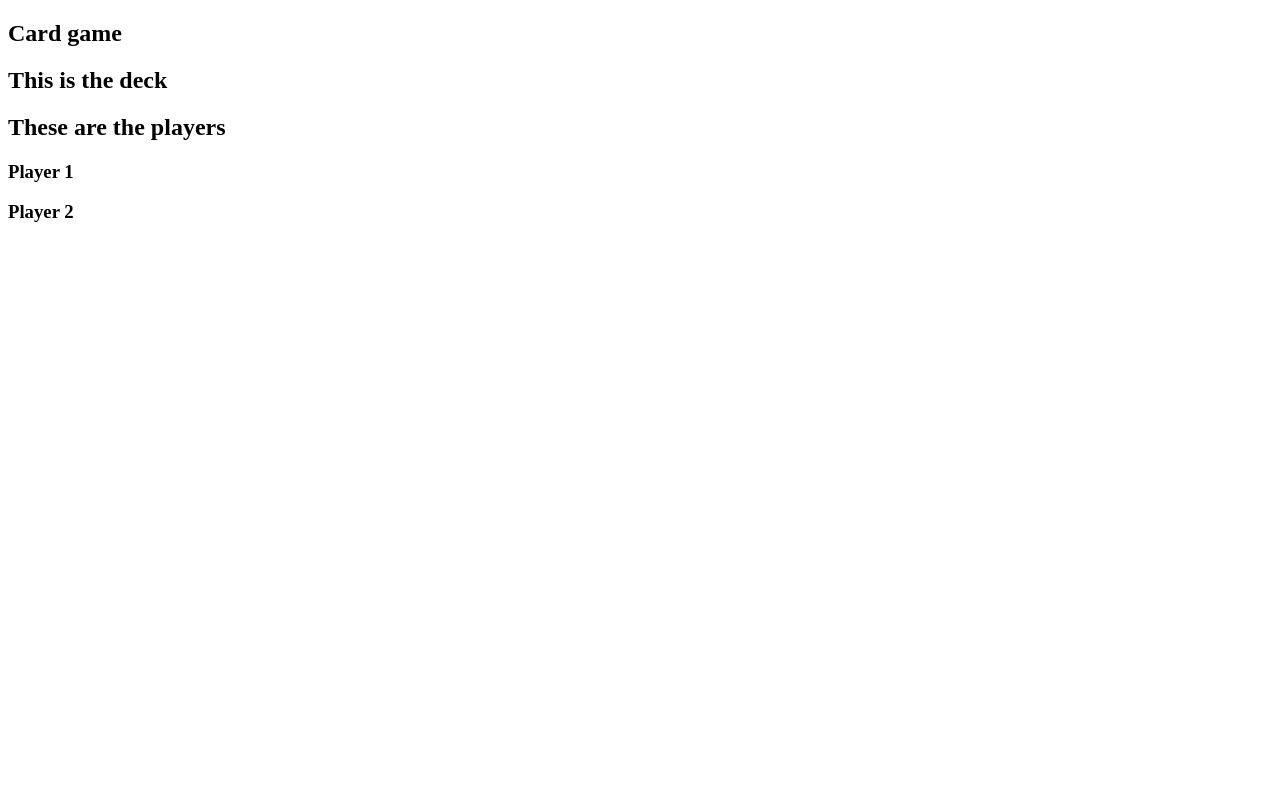
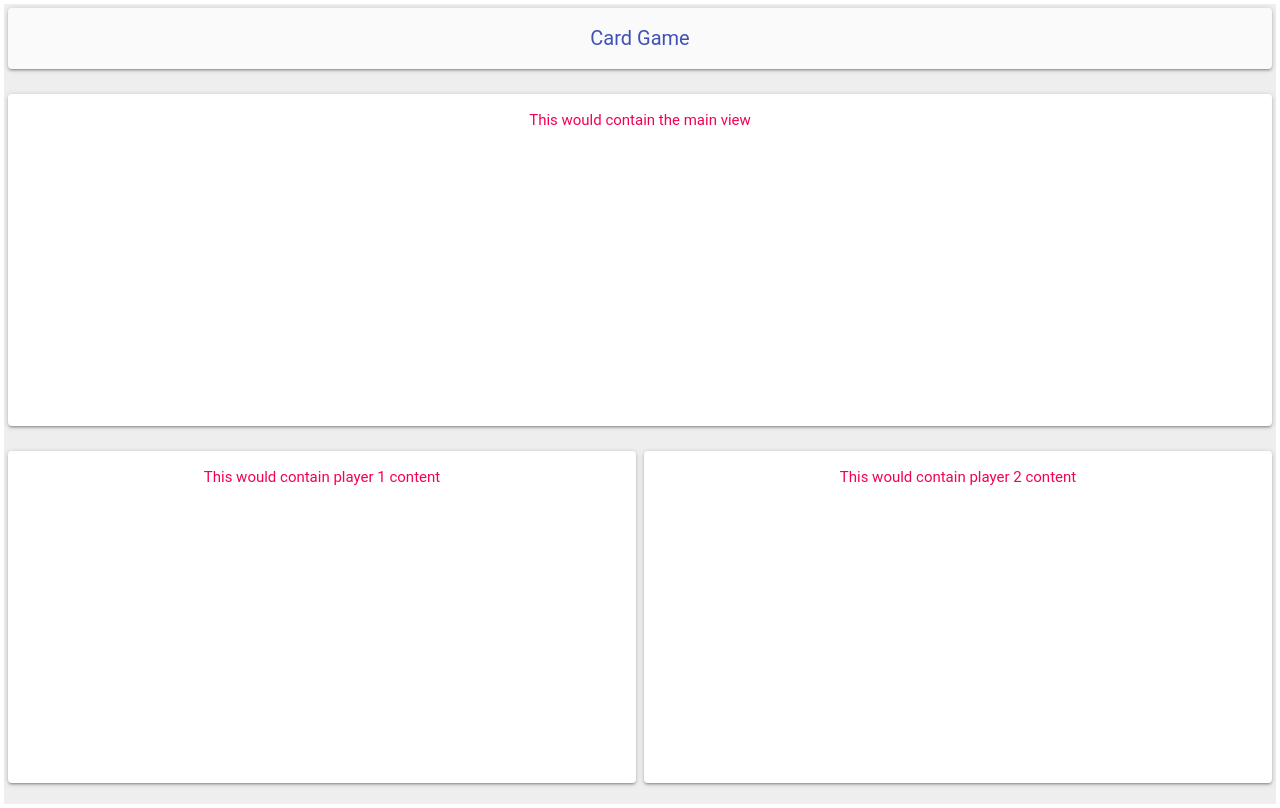
Before and after one commit to jhodgson91/cardgame, a React (Create React App) app: page / in a window 1280 px wide. Built offline with nearby package versions, Linux system fonts and the light colour scheme; the HTML template or start-up script is replaced by a standard one.

Commit message:
Built out a grid in Material UI

```diff
--- a/package.json
+++ b/package.json
@@ -3,6 +3,8 @@
   "version": "0.1.0",
   "private": true,
   "dependencies": {
+    "@material-ui/core": "^3.6.2",
+    "@material-ui/styles": "^3.0.0-alpha.3",
     "foundation-sites": "^6.5.1",
     "jquery": "^3.3.1",
     "react": "^16.6.3",
--- a/src/Components/App.js
+++ b/src/Components/App.js
@@ -1,65 +1,77 @@
 import React, { Component } from 'react';
-//THis doesn't appear to work at all
-import jquery from 'jquery';
-window.$ = window.jQuery = jquery;
-require('foundation-sites');
+import { Grid, Paper, Typography } from '@material-ui/core'
+import { withStyles } from '@material-ui/core/styles'
 
-// This is what it could look like with less rubbish colours and designs: https://whip-waiter.glitch.me
+const styles = theme => ({
+  root: {
+    flexGrow: 1,
+    backgroundColor: '#eeeeee',
+    height: 800
+  },
+  header: {
+    backgroundColor: theme.palette.background.default,
+    color: theme.palette.primary.main,
+    padding: theme.spacing.unit * 2,
+    textAlign: 'center'
+  },
+
+  section: {
+    backgroundColor: theme.palette.background.paper,
+    padding: theme.spacing.unit * 2,
+    textAlign: 'center',
+    color: theme.palette.secondary.main,
+    height: 300
+  },
+
+  // Text
+  title: {
+    fontSize: 20,
+    color: theme.palette.primary.main
+  },
+
+  subtitle: {
+    fontSize: 15,
+    color: theme.palette.secondary.main
+  }
+});
+
 class App extends Component {
+
   render() {
+    const { classes } = this.props
+
     return (
-      <div className="grid-x">
-        <header className="cell">
 
-          <section id="hero">
-            <div className="grid-container">
-              <div className="grid-x grid-padding-x align-center">
-                <div className="small-12">
-                  <h1>Card game</h1>
-                </div>
-              </div>
-            </div>
-          </section>
+          <Grid container justify="center" alignItems='flex-start' spacing={8} className={classes.root}>
 
-          <section id="deck">
-            <div className="grid-container">
-              <div className="grid-x grid-padding-x align-center">
-                <div className="small-12">
-                  <h2>This is the deck</h2>
-                </div>
-              </div>
-            </div>
-          </section>
+            <Grid item xs={12}>
+              <Paper className={classes.header}>
+                <Typography className={classes.title}>Card Game</Typography>
+              </Paper>
+            </Grid>
 
-        </header>
+            <Grid item xs={12} >
+              <Paper className={classes.section}>
+                <Typography className={classes.subtitle}>This would contain the main view</Typography>
+              </Paper>
+            </Grid>
 
-        <main className="cell">
+            <Grid item xs={6}>
+              <Paper className={classes.section}>
+                <Typography className={classes.subtitle}>This would contain player 1 content</Typography>
+              </Paper>
+            </Grid>
 
-          <section id="players">
-            <div className="grid-container">
-              <div className="grid-x grid-padding-x align-center">
-                <div className="small-12">
-                  <h2>These are the players</h2>
-                  <div className="grid-x grid-padding-x">
+            <Grid item xs={6}>
+              <Paper className={classes.section}>
+                <Typography className={classes.subtitle}>This would contain player 2 content</Typography>
+              </Paper>
+            </Grid>
 
-                      <div id="player"className="cell small-6">
-                        <h3>Player 1</h3>
-                      </div>
+          </Grid>
 
-                      <div id="ai" className="cell small-6">
-                        <h3>Player 2</h3>
-                      </div>
-
-                  </div>
-                </div>
-              </div>
-            </div>
-          </section>
-
-        </main>
-      </div>
     );
   }
 }
 
-export default App;
+export default withStyles(styles)(App);
```
Also changed, not shown: 2 other files (tests, documents, lock files or other folders).
